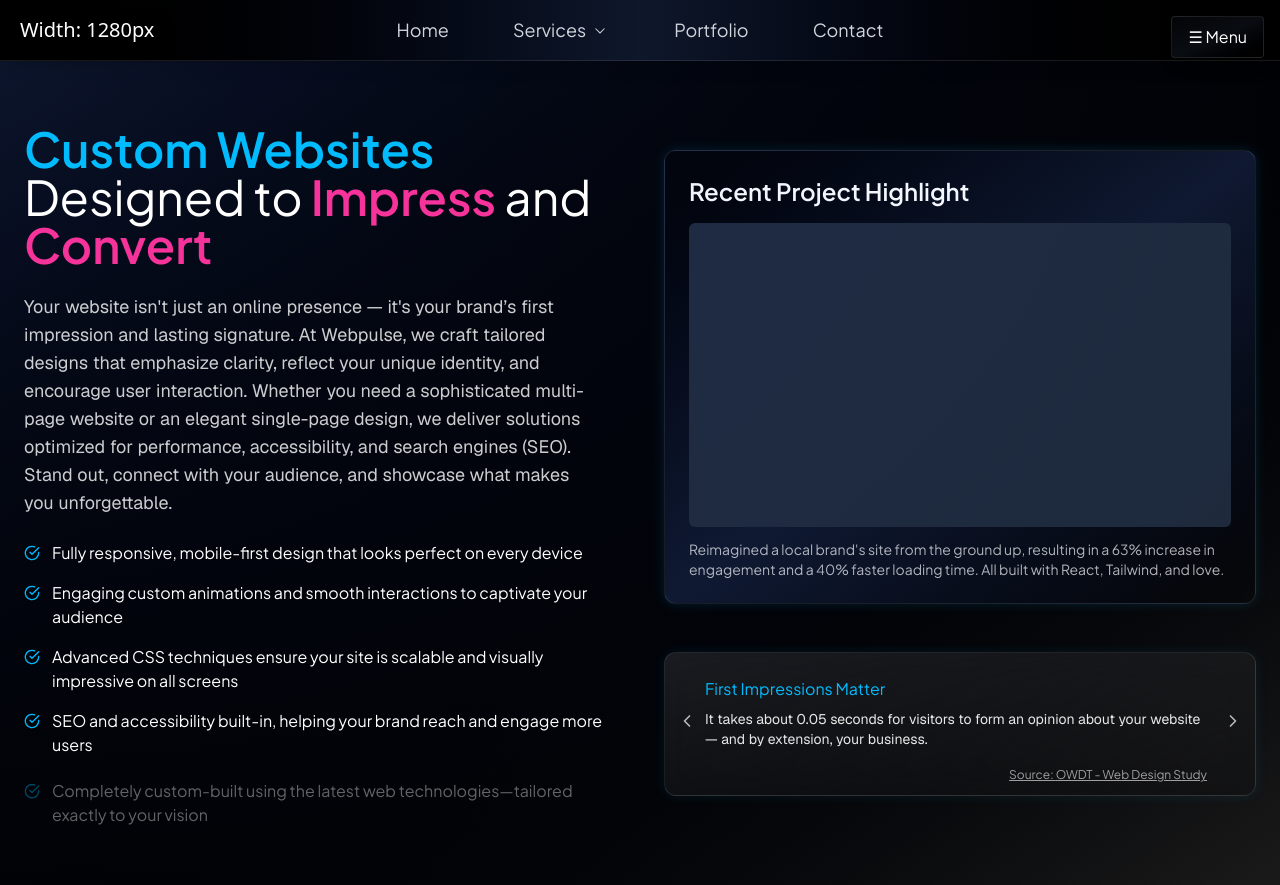
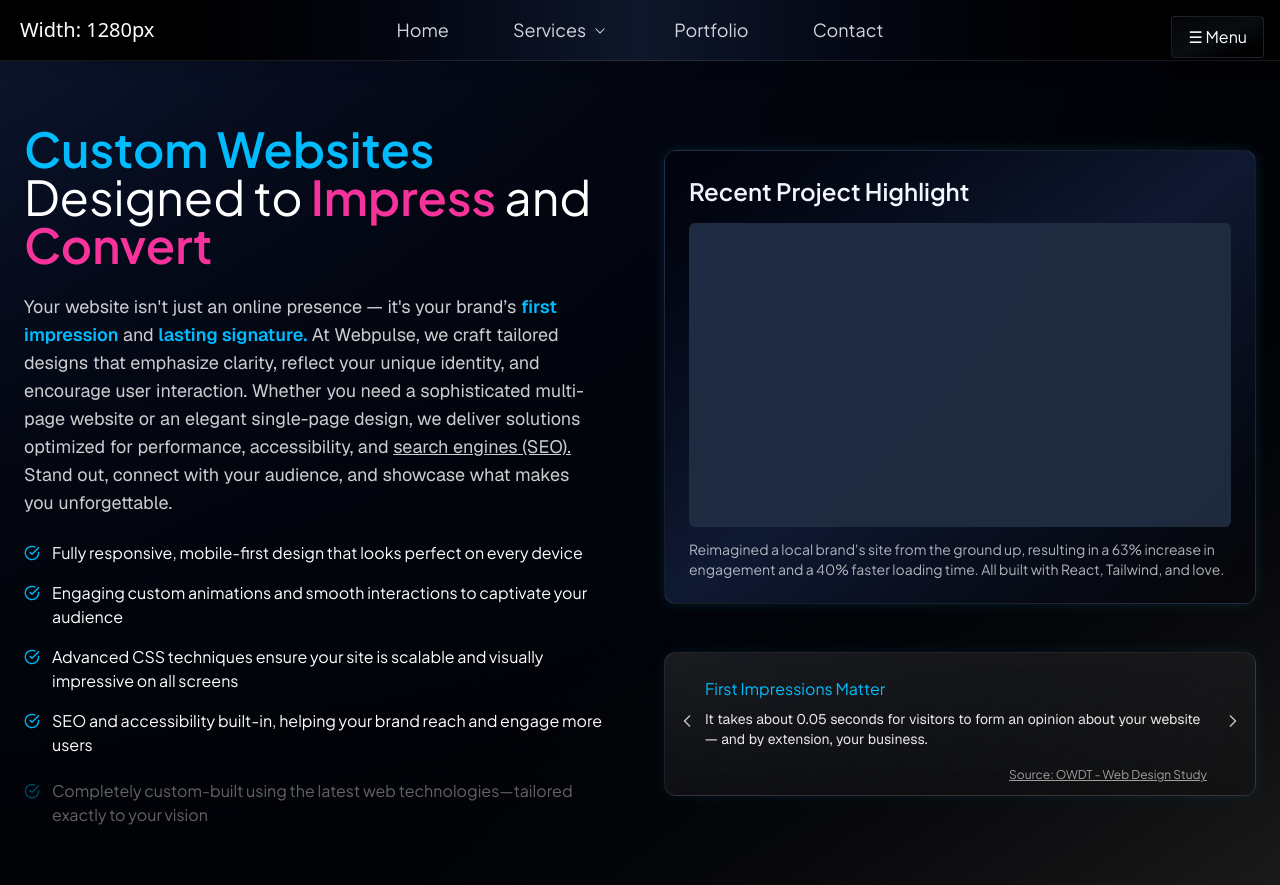
Before and after one commit to Ryan9698/webpulsedesigns, a Next.js app in the folder webpulsedesigns/: page /solutions/webdesign in a window 1280 px wide. Built offline with nearby package versions, Linux system fonts and the light colour scheme.

Commit message:
Small edits to web design page

```diff
--- a/webpulsedesigns/src/app/solutions/webdesign/page.jsx
+++ b/webpulsedesigns/src/app/solutions/webdesign/page.jsx
@@ -1,10 +1,14 @@
 'use client';
 
+import Link from 'next/link';
 import { motion } from 'framer-motion';
 import { SlideIn, Highlight } from '@/components/general';
 import { AnimatedChecklist } from '@/components/general';
 import { FactCarousel } from '@/components/general';
 import { webDesignFeatures, webDesignFacts } from '@/app/data';
+
+const cardStyles =
+  'rounded-xl p-6 shadow-[0_0_12px_rgba(0,191,255,0.15)] border border-white/10 bg-gradient-to-br from-black/30 via-slate-900 to-black/10';
 
 export default function DesignShowcase() {
   return (
@@ -30,14 +34,19 @@ export default function DesignShowcase() {
             delay={0.3}
             className="text-white/80 text-lg max-w-xl font-geist"
           >
-            Your website isn't just an online presence — it's your brand’s first
-            impression and lasting signature. At Webpulse, we craft tailored
-            designs that emphasize clarity, reflect your unique identity, and
-            encourage user interaction. Whether you need a sophisticated
-            multi-page website or an elegant single-page design, we deliver
-            solutions optimized for performance, accessibility, and search
-            engines (SEO). Stand out, connect with your audience, and showcase
-            what makes you unforgettable.
+            Your website isn't just an online presence — it's your brand’s{' '}
+            <Highlight variant="blue">first impression</Highlight> and{' '}
+            <Highlight variant="blue">lasting signature.</Highlight> At
+            Webpulse, we craft tailored designs that emphasize clarity, reflect
+            your unique identity, and encourage user interaction. Whether you
+            need a sophisticated multi-page website or an elegant single-page
+            design, we deliver solutions optimized for performance,
+            accessibility, and{' '}
+            <Link href="/solutions/seo" className="underline font-sky-400">
+              search engines (SEO).
+            </Link>{' '}
+            Stand out, connect with your audience, and showcase what makes you
+            unforgettable.
           </SlideIn>
 
           <AnimatedChecklist items={webDesignFeatures} />
```
